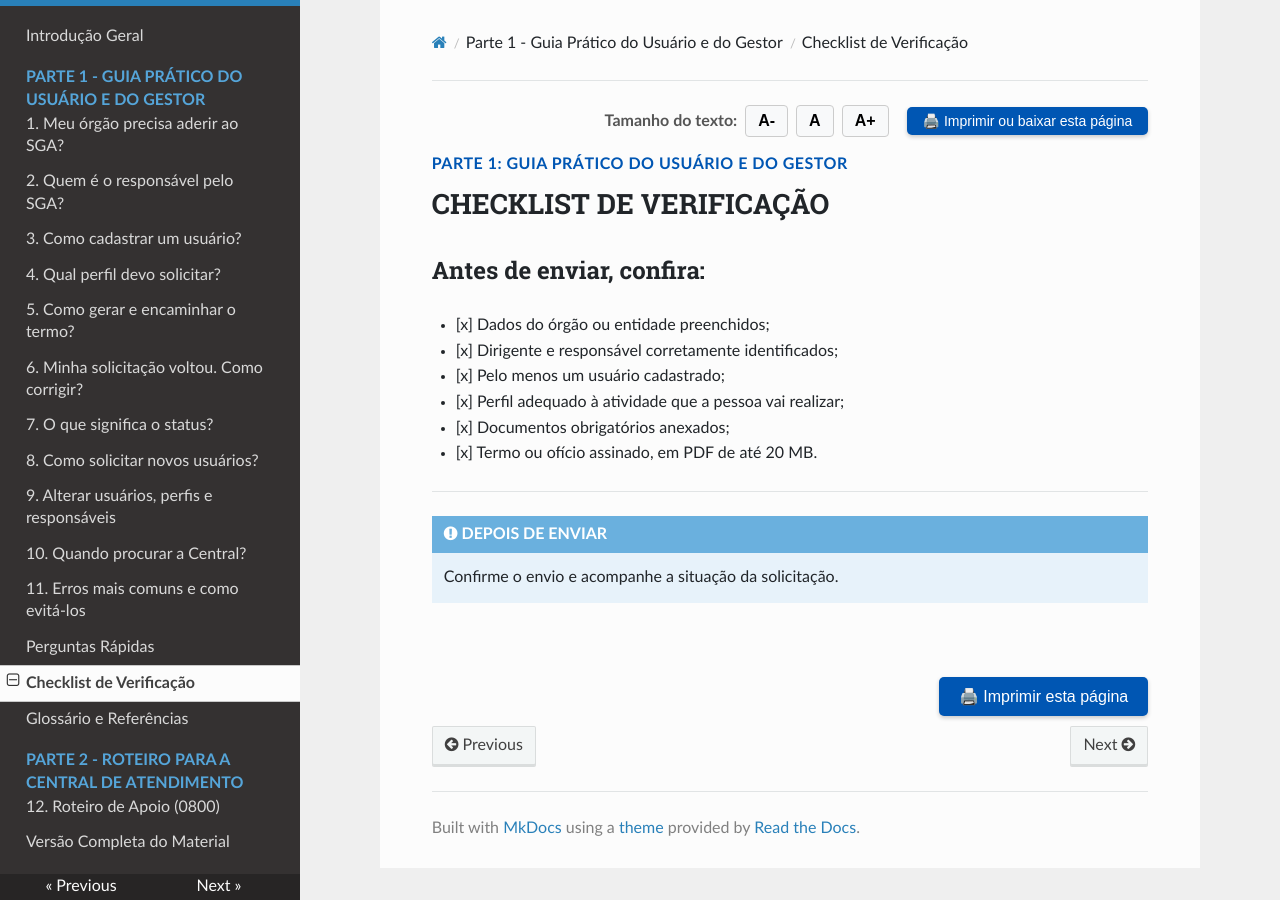
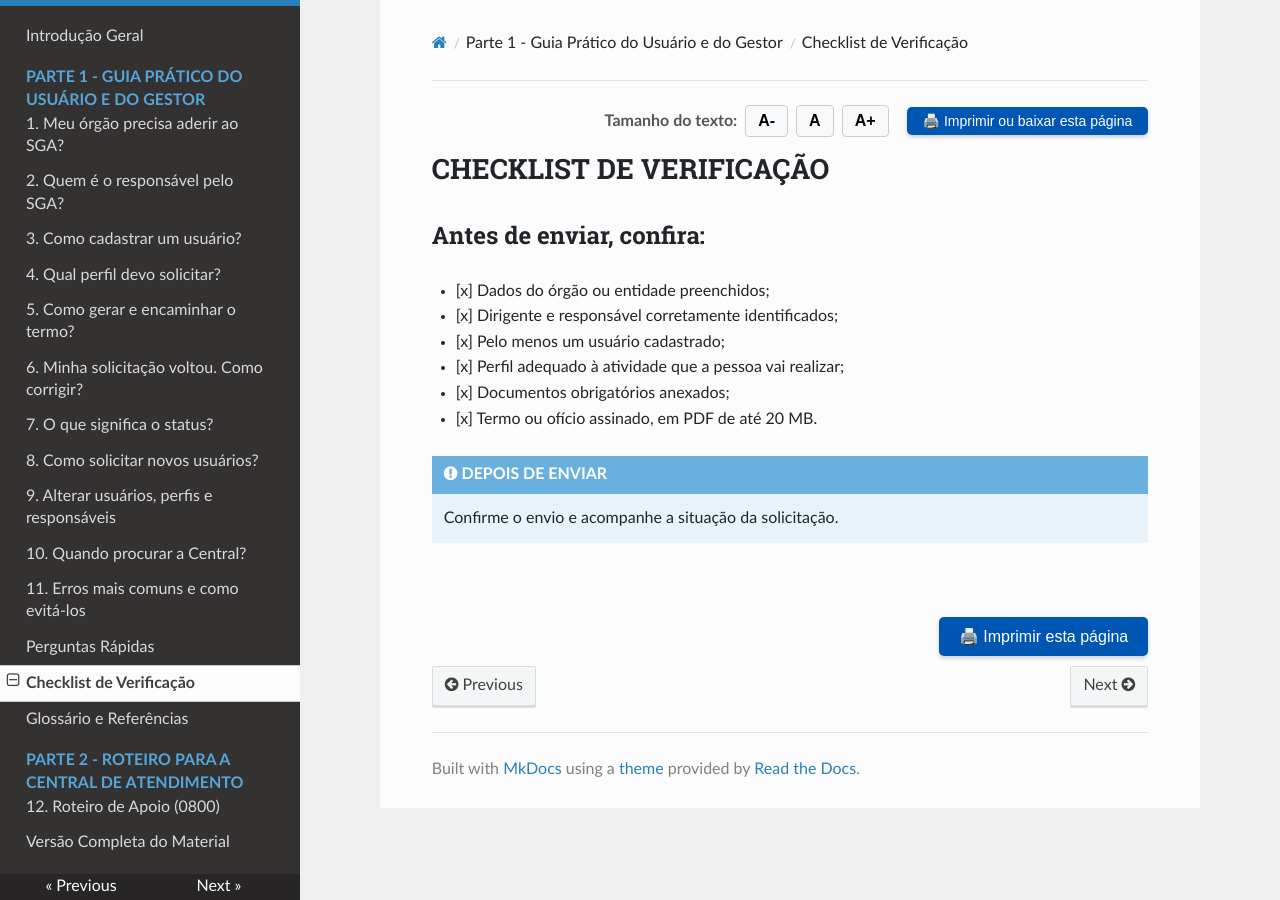
Before and after one commit to emilix10-bit/cartilha-boas-praticas-01-SGA, an MkDocs documentation site: the page built from docs/13-checklist-de-verificacao.md, in a window 1280 px wide. Built offline with MkDocs 1.6.1, drawn with Linux system fonts in a browser that asks for light colours; nearby versions of some CDN libraries.

Commit message:
Update checklist document formatting
Removed bold styling from the user and manager guide section.

```diff
--- a/docs/13-checklist-de-verificacao.md
+++ b/docs/13-checklist-de-verificacao.md
@@ -9,7 +9,6 @@
   </button>
 </div>
 
-<p style="font-weight: bold; color: #0056b3; text-transform: uppercase; letter-spacing: 0.5px; margin-top: 15px; margin-bottom: 4px;">PARTE 1: GUIA PRÁTICO DO USUÁRIO E DO GESTOR</p>
 
 <h1 id="checklist-de-verificacao" style="margin-top: 0;">CHECKLIST DE VERIFICAÇÃO</h1>
 
@@ -22,7 +21,7 @@
 - [x] Documentos obrigatórios anexados;
 - [x] Termo ou ofício assinado, em PDF de até 20 MB.
 
----
+
 
 !!! note "DEPOIS DE ENVIAR"
     Confirme o envio e acompanhe a situação da solicitação.
```
